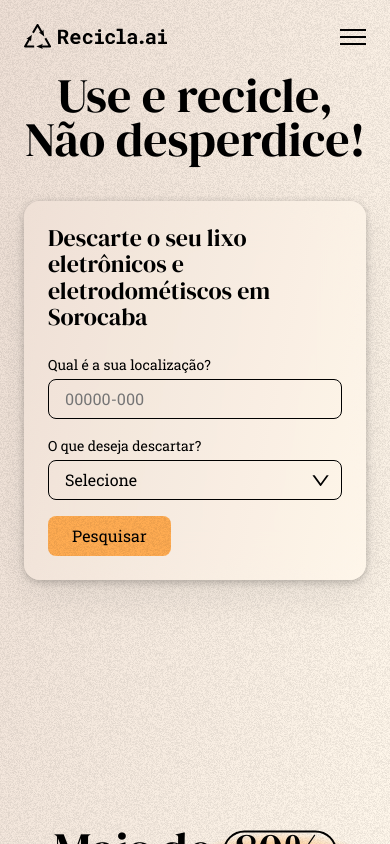
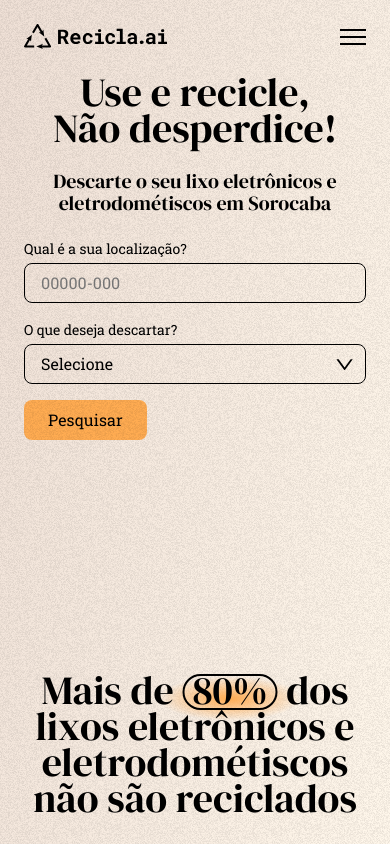
Before and after one commit to facens-fcc/recicla-ai-spring-boot, a React (Vite) app: page / in a window 390 px wide. Shown: the top 844 px of the page. Built offline with nearby package versions, Linux system fonts and the light colour scheme.

Commit message:
Update Search box style on mobile

```diff
--- a/src/components/Footer/Footer.module.css
+++ b/src/components/Footer/Footer.module.css
@@ -1,4 +1,5 @@
 .footer {
+  grid-area: footer;
   padding: var(--spacing-md) var(--side-padding) var(--spacing-xl);
 }
 
--- a/src/components/Header/Header.module.css
+++ b/src/components/Header/Header.module.css
@@ -1,4 +1,5 @@
 .header {
+  grid-area: header;
 }
 
 .header__nav {
--- a/src/components/Search/Search.module.css
+++ b/src/components/Search/Search.module.css
@@ -1,15 +1,10 @@
 .search__box {
-  backdrop-filter: blur(20px);
-  background: linear-gradient(102.34deg, rgba(239, 224, 214, 0.88) 0%, rgba(255, 247, 235, 0.88) 100%);
-  border-radius: var(--radius-lg);
-  box-shadow: 0px 2px 8px rgba(0, 0, 0, 0.24), 0px 16px 40px rgba(0, 0, 0, 0.08);
-  margin: clamp(var(--spacing-lg), 5vw, var(--spacing-xl)) 0;
+  margin: var(--spacing-md) 0;
 
-  padding: var(--spacing-md);
   display: grid;
   gap: var(--spacing-md);
   align-items: center;
-  grid-template-columns: 3fr 5fr;
+  grid-template-columns: 1fr;
 
   position: relative;
   z-index: 1;
@@ -18,17 +13,35 @@
 .search__form {
   display: grid;
   gap: var(--spacing-sm);
-  grid-template-columns: 1fr 1fr auto;
+  grid-template-columns: 1fr;
   align-items: flex-end;
 }
 
 .search__content {
+  text-align: center;
 }
 
-@media (max-width: 61.25rem) {
-  .search__box,
+@media (min-width: 62rem) {
+  .search__box {
+    backdrop-filter: blur(20px);
+    background: linear-gradient(102.34deg, rgba(239, 224, 214, 0.88) 0%, rgba(255, 247, 235, 0.88) 100%);
+    border-radius: var(--radius-lg);
+    box-shadow: 0px 2px 8px rgba(0, 0, 0, 0.24), 0px 16px 40px rgba(0, 0, 0, 0.08);
+    margin: clamp(var(--spacing-lg), 5vw, var(--spacing-xl)) 0;
+
+    padding: var(--spacing-md);
+    grid-template-columns: 3fr 5fr;
+
+    position: relative;
+    z-index: 1;
+  }
+
   .search__form {
-    grid-template-columns: 1fr;
+    grid-template-columns: 1fr 1fr auto;
+  }
+
+  .search__content {
+    text-align: left;
   }
 }
 
--- a/src/index.css
+++ b/src/index.css
@@ -228,6 +228,12 @@ strong {
   font-size: clamp(4rem, -1rem + 10vw, 10rem);
 }
 
+@media (max-width: 25rem) {
+  .display {
+    font-size: 2.5rem;
+  }
+}
+
 /**
  *
  */
@@ -237,6 +243,12 @@ strong {
   font-size: 1.5rem;
   font-weight: normal;
   line-height: 110%;
+}
+
+@media (max-width: 25rem) {
+  .heading {
+    font-size: 1.25rem;
+  }
 }
 
 /**
```
